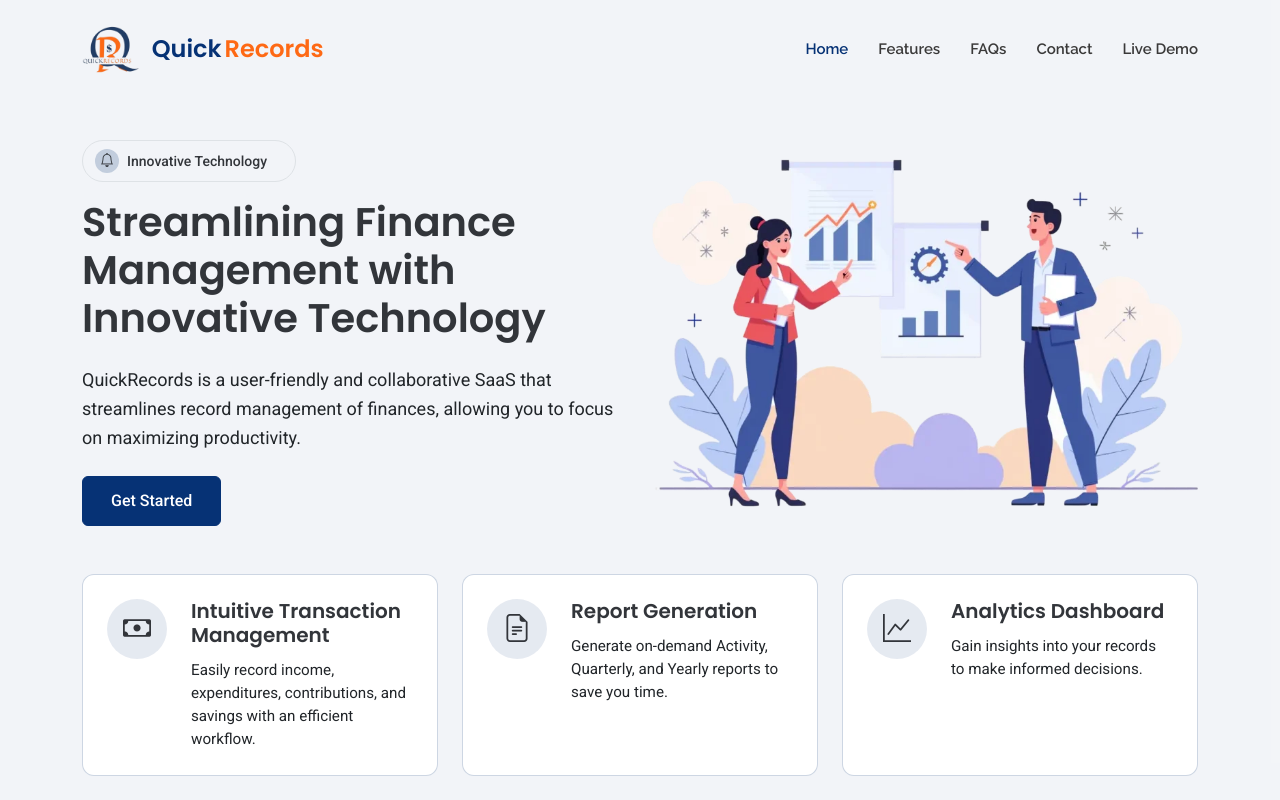
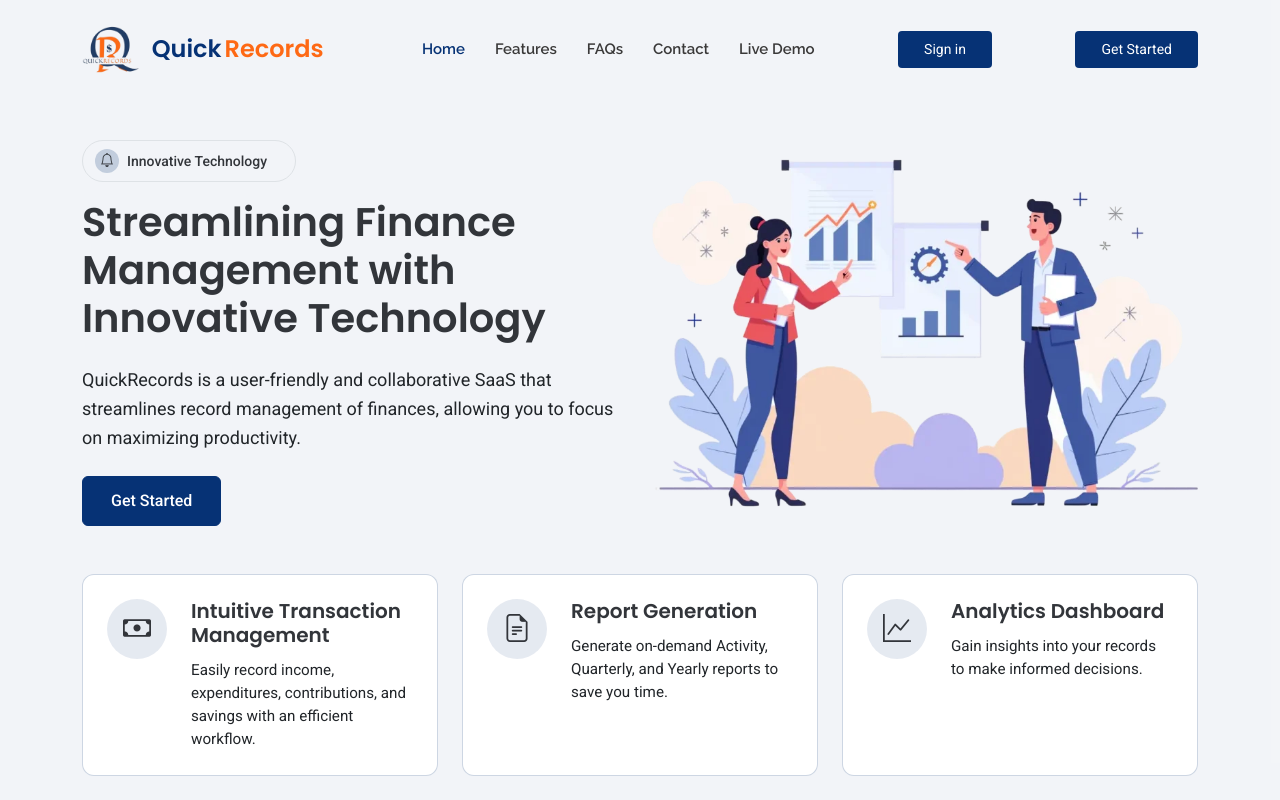
Before and after one commit to QuickRecordsTeam/quick-records-website, a React (Vite) app: page / in a window 1280 px wide. Shown: the top 800 px of the page. Built offline with nearby package versions, Linux system fonts and the light colour scheme.

Commit message:
set prod domain

```diff
--- a/src/components/Header.tsx
+++ b/src/components/Header.tsx
@@ -105,13 +105,13 @@ const Header = () => {
             ></i>
           </nav>
 
-          {/* <a className="btn-getstarted" href="http://localhost:7000/auth/login" ref={demoBtnRef}>
+          <a className="btn-getstarted" href="https://quickrecords.xyz/auth/login" ref={demoBtnRef}>
            Sign in
           </a>
 
-           <a className="btn-getstarted" href="http://localhost:7000/auth/client-onboarding" ref={demoBtnRef}>
+           <a className="btn-getstarted" href="https://quickrecords.xyz/auth/client-onboarding" ref={demoBtnRef}>
             Get Started
-          </a> */}
+          </a>
         </div>
 
         <div
```
